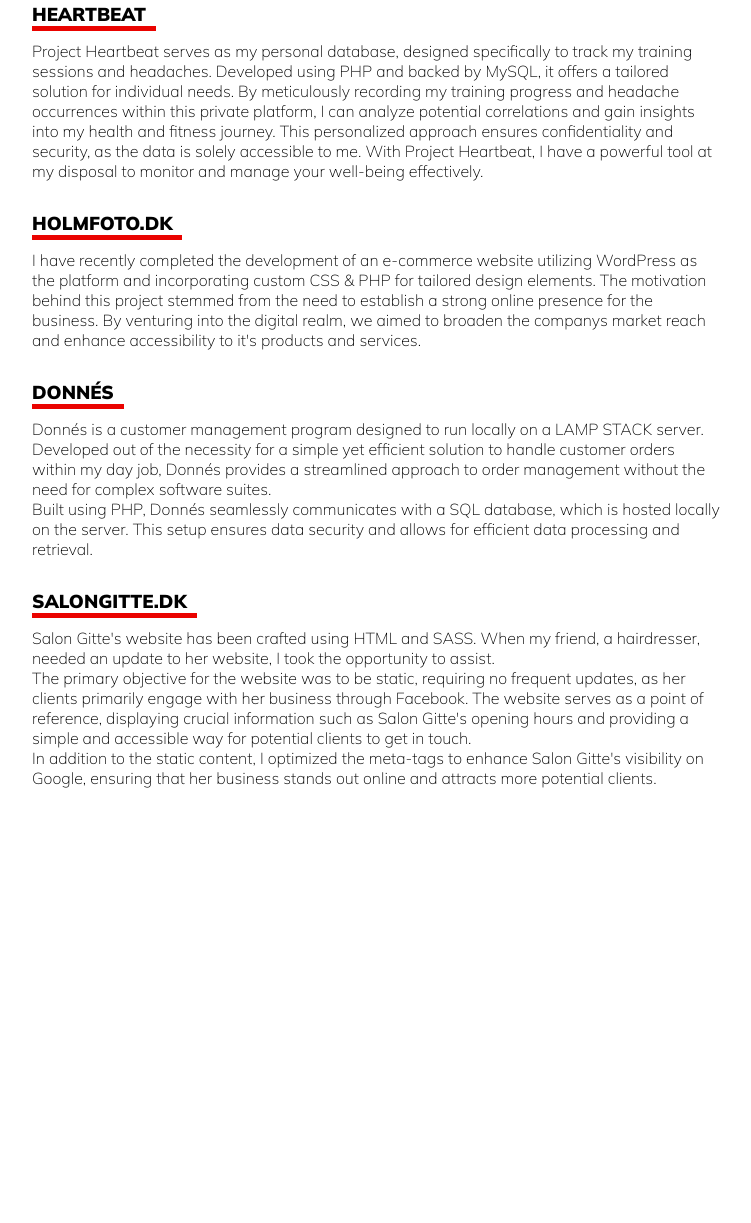
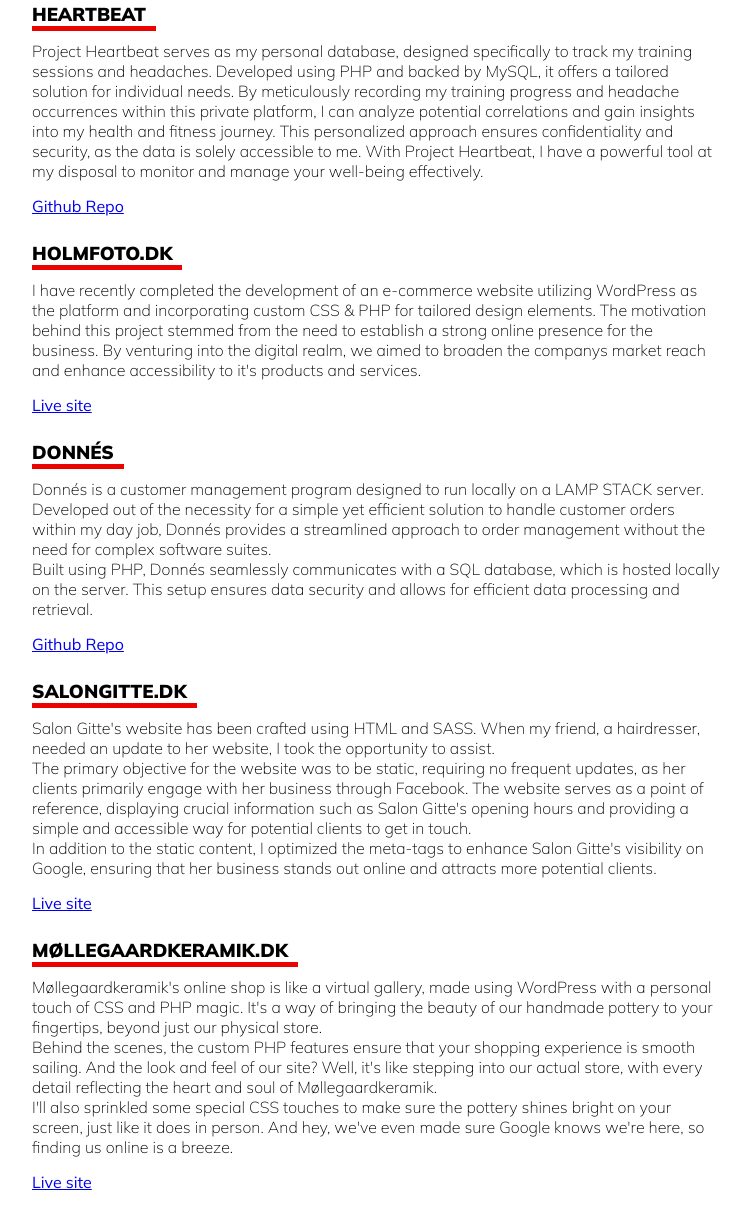
Before and after one commit to LasseLykke/heartbeat, a PHP site: page / in a window 1280 px wide. Shown: the part 658-1881 px from the top of the page, without its empty margins (264-1015 px from the left). Before the commit the page ends 1446 px from the top, so only its background shows below. Run offline with PHP 8.4, Linux system fonts and the light colour scheme; a stand-in replaces the project's code that opens the database connection.

Commit message:
added links to projects

```diff
--- a/index.php
+++ b/index.php
@@ -31,22 +31,37 @@ include 'header.php';
                     Developed using PHP and backed by MySQL, it offers a tailored solution for individual needs.
                     By meticulously recording my training progress and headache occurrences within this private platform, I can analyze potential correlations and gain insights into my health and fitness journey.
                     This personalized approach ensures confidentiality and security, as the data is solely accessible to me.
-                    With Project Heartbeat, I have a powerful tool at my disposal to monitor and manage your well-being effectively.</p><br>
+                    With Project Heartbeat, I have a powerful tool at my disposal to monitor and manage your well-being effectively.</p>
+                    <a class="links" target="_blank" href="https://github.com/LasseLykke/heartbeat">Github Repo</a>
+                    <br>
 
                 <h3 class="projectName">Holmfoto.dk</h3>
                 <p>I have recently completed the development of an e-commerce website utilizing WordPress as the platform and incorporating custom CSS & PHP for tailored design elements.
                     The motivation behind this project stemmed from the need to establish a strong online presence for the business.
-                    By venturing into the digital realm, we aimed to broaden the companys market reach and enhance accessibility to it's products and services.</p><br>
+                    By venturing into the digital realm, we aimed to broaden the companys market reach and enhance accessibility to it's products and services.</p>
+                    <a class="links" target="_blank" href="https://www.holmfoto.dk">Live site</a>
+                    <br>
 
                 <h3 class="projectName">Donnés</h3>
                 <p>Donnés is a customer management program designed to run locally on a LAMP STACK server.<br>
                     Developed out of the necessity for a simple yet efficient solution to handle customer orders within my day job, Donnés provides a streamlined approach to order management without the need for complex software suites.<br>
-                    Built using PHP, Donnés seamlessly communicates with a SQL database, which is hosted locally on the server. This setup ensures data security and allows for efficient data processing and retrieval.</p><br>
+                    Built using PHP, Donnés seamlessly communicates with a SQL database, which is hosted locally on the server. This setup ensures data security and allows for efficient data processing and retrieval.</p>
+                    <a class="links" target="_blank" href="https://github.com/LasseLykke/Donnes">Github Repo</a>
+                    <br>
 
                 <h3 class="projectName">Salongitte.dk</h3>
                 <p>Salon Gitte's website has been crafted using HTML and SASS. When my friend, a hairdresser, needed an update to her website, I took the opportunity to assist.<br>
                 The primary objective for the website was to be static, requiring no frequent updates, as her clients primarily engage with her business through Facebook. The website serves as a point of reference, displaying crucial information such as Salon Gitte's opening hours and providing a simple and accessible way for potential clients to get in touch.<br>
-                In addition to the static content, I optimized the meta-tags to enhance Salon Gitte's visibility on Google, ensuring that her business stands out online and attracts more potential clients.</p><br>
+                In addition to the static content, I optimized the meta-tags to enhance Salon Gitte's visibility on Google, ensuring that her business stands out online and attracts more potential clients.</p>
+                <a class="links" target="_blank" href="http://www.salongitte.dk/">Live site</a>
+                <br>
+
+                <h3 class="projectName">Møllegaardkeramik.dk</h3>
+                <p>Møllegaardkeramik's online shop is like a virtual gallery, made using WordPress with a personal touch of CSS and PHP magic. It's a way of bringing the beauty of our handmade pottery to your fingertips, beyond just our physical store.<br>
+                Behind the scenes, the custom PHP features ensure that your shopping experience is smooth sailing. And the look and feel of our site? Well, it's like stepping into our actual store, with every detail reflecting the heart and soul of Møllegaardkeramik.<br>
+                I'll also sprinkled some special CSS touches to make sure the pottery shines bright on your screen, just like it does in person. And hey, we've even made sure Google knows we're here, so finding us online is a breeze.</p>
+                <a class="links" target="_blank" href="https://www.moellegaardkeramik.dk/">Live site</a>
+                <br>
             </div>
 
             <!--
--- a/style/layout.css
+++ b/style/layout.css
@@ -13,6 +13,10 @@
 
 .connectWrapper {
   background-color: pink;
+}
+
+ .links {
+  line-height: 50px;
 }
 
 /* HEARTBEAT LOGIN */
```
